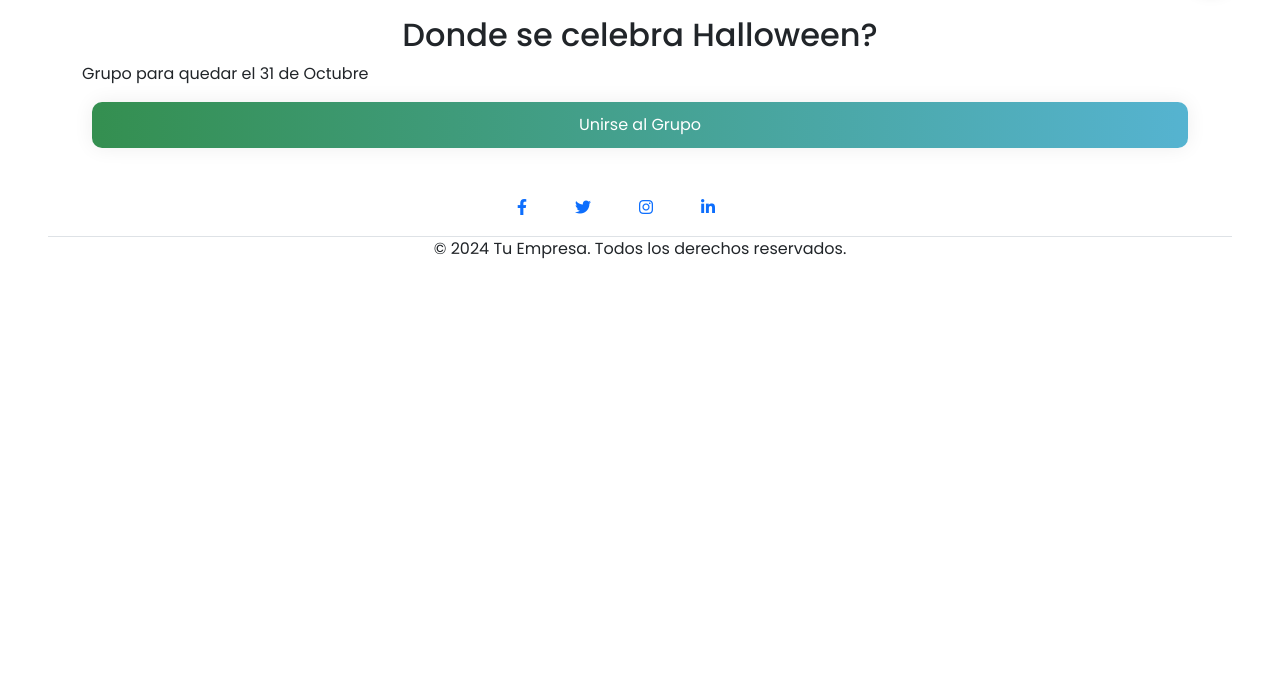
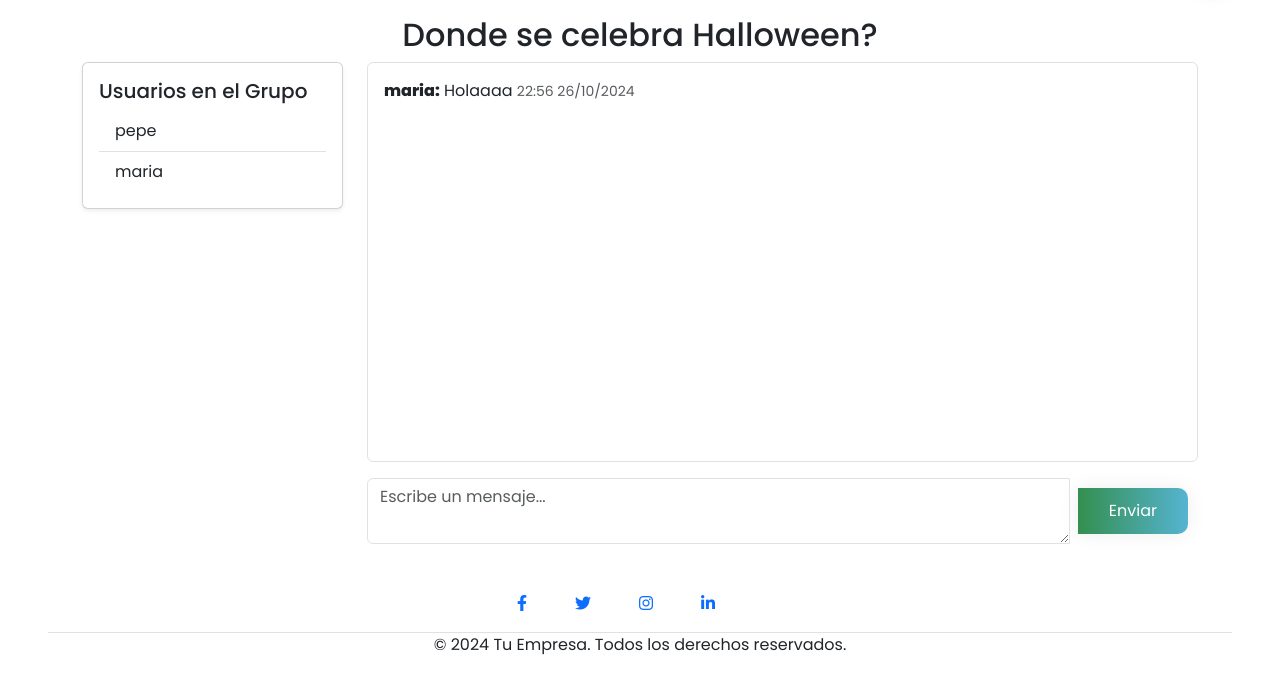
Before and after one commit to Martinez03/EntradasPlus, a Django app: page /grupos/1/ in a window 1280 px wide. Shown: the part 82-776 px from the top of the page. Run offline with Django 5.2, Linux system fonts and the light colour scheme; a user stored in the database is signed in; data comes from the database, SQL or seed files in the repository; both versions use the stored data as it was after the commit.

Commit message:
Mejoras pestaña "Grupos"
Columna de Usuarios en el Chat del Grupo: Muestra los usuarios actuales del grupo en una columna a la izquierda en la página de chat.
Vista de Administración: Permite al administrador aceptar/rechazar solicitudes y expulsar usuarios.
Pop-up para Confirmar Eliminación del Grupo: Añadido en la vista de detalles del grupo para confirmar la eliminación.

```diff
--- a/entradasplus/templates/base.html
+++ b/entradasplus/templates/base.html
@@ -102,12 +102,6 @@
                 <ul class="dropdown-menu dropdown-menu-end shadow" aria-labelledby="avatarDropdown">
                     <li>
                         <a class="dropdown-item" href="/">Perfil</a>
-                    </li>
-                    <li>
-                        <a class="dropdown-item" href="/">sss</a>
-                    </li>
-                    <li>
-                        <hr class="dropdown-divider">
                     </li>
                     <li>
                         <a class="dropdown-item" href="{% url 'logout' %}">Cerrar sesión</a>
--- a/entradasplus/templates/detalles_grupo.html
+++ b/entradasplus/templates/detalles_grupo.html
@@ -3,18 +3,32 @@
 {% block content %}
 <div class="container">
     <h2 class="text-center mt-3">{{ grupo.nombre }}</h2>
-    <p>{{ grupo.descripcion }}</p>
 
-    {% if user in grupo.usuarios.all %}
-        <!-- Mensajes del grupo -->
-        <div id="grupo-mensajes" class="border p-3 rounded mb-3" style="height: 400px; overflow-y: auto;">
+    <div class="row">
+        <!-- Columna de Usuarios -->
+        <div class="col-md-3">
+            <div class="card shadow-sm">
+                <div class="card-body">
+                    <h5>Usuarios en el Grupo</h5>
+                    <ul class="list-group list-group-flush">
+                        {% for usuario in grupo.usuarios.all %}
+                            <li class="list-group-item">{{ usuario.username }}</li>
+                        {% endfor %}
+                    </ul>
+                </div>
+            </div>
+        </div>
+
+        <!-- Columna de Chat -->
+        <div class="col-md-9">
+            <div id="chat-mensajes" class="border p-3 rounded mb-3" style="height: 400px; overflow-y: auto;">
                 {% for mensaje in mensajes %}
                     <div class="mb-2">
                         <strong>{{ mensaje.usuario.username }}:</strong>
                         <span>{{ mensaje.contenido }}</span>
                         <small class="text-muted">{{ mensaje.fecha_creacion|date:"H:i d/m/Y" }}</small>
                         {% if user == grupo.admin %}
-                        <a href="{% url 'eliminar_mensaje_grupo' mensaje.id %}">Eliminar</a>
+                            <a href="{% url 'eliminar_mensaje_grupo' mensaje.id %}" class="text-danger">Eliminar</a>
                         {% endif %}
                     </div>
                 {% empty %}
@@ -30,13 +44,37 @@
                     <button type="submit" class="btn btn-grad ms-2">Enviar</button>
                 </div>
             </form>
-    {% elif grupo.tipo == 'publico' %}
-        <a href="{% url 'unirse_grupo' grupo.id %}" class="btn btn-grad">Unirse al Grupo</a>
-    {% else %}
-        <form method="POST" action="{% url 'solicitar_union_grupo' grupo.id %}">
+        </div>
+    </div>
+
+    <!-- Botones de Administración -->
+    {% if user == grupo.admin %}
+        <div class="d-flex justify-content-between mt-3">
+            <a href="{% url 'gestionar_grupo' grupo.id %}" class="btn btn-grad">Administrar Grupo</a>
+            <button class="btn btn-danger" data-bs-toggle="modal" data-bs-target="#confirmarEliminarModal">Eliminar Grupo</button>
+        </div>
+
+        <!-- Modal de Confirmación para Eliminar Grupo -->
+        <div class="modal fade" id="confirmarEliminarModal" tabindex="-1" aria-labelledby="confirmarEliminarLabel" aria-hidden="true">
+            <div class="modal-dialog">
+                <div class="modal-content">
+                    <div class="modal-header">
+                        <h5 class="modal-title" id="confirmarEliminarLabel">Confirmar Eliminación</h5>
+                        <button type="button" class="btn-close" data-bs-dismiss="modal" aria-label="Close"></button>
+                    </div>
+                    <div class="modal-body">
+                        ¿Estás seguro de que deseas eliminar el grupo "{{ grupo.nombre }}"? Esta acción no se puede deshacer.
+                    </div>
+                    <div class="modal-footer">
+                        <button type="button" class="btn btn-secondary" data-bs-dismiss="modal">Cancelar</button>
+                        <form method="POST" action="{% url 'eliminar_grupo' grupo.id %}">
                             {% csrf_token %}
-            <button type="submit" class="btn btn-grad">Solicitar Unión</button>
+                            <button type="submit" class="btn btn-danger">Eliminar</button>
                         </form>
+                    </div>
+                </div>
+            </div>
+        </div>
     {% endif %}
 </div>
 {% endblock %}
--- a/entradasplus/urls.py
+++ b/entradasplus/urls.py
@@ -31,6 +31,7 @@
     path('grupos/<int:grupo_id>/solicitar_union/', views.solicitar_union_grupo, name='solicitar_union_grupo'),
     path('grupos/<int:grupo_id>/gestionar/', views.gestionar_grupo, name='gestionar_grupo'),
     path('grupos/mensajes/<int:mensaje_id>/eliminar/', views.eliminar_mensaje_grupo, name='eliminar_mensaje_grupo'),
+    path('grupos/<int:grupo_id>/eliminar/', views.eliminar_grupo, name='eliminar_grupo'),
 ]
 
 if settings.DEBUG:
--- a/entradasplus/views.py
+++ b/entradasplus/views.py
@@ -235,9 +235,9 @@
 
 @login_required
 def crear_grupo(request):
-    # Verificar si el usuario ya tiene un grupo creado
-    if Grupo.objects.filter(admin=request.user).exists():
-        messages.warning(request, 'Solo puedes crear un grupo.')
+    # Limitar a 3 grupos por usuario
+    if Grupo.objects.filter(admin=request.user).count() >= 3:
+        messages.warning(request, 'Has alcanzado el límite de 3 grupos. Para crear uno nuevo, debes eliminar alguno existente.')
         return redirect('lista_grupos')
 
     if request.method == 'POST':
@@ -251,7 +251,6 @@
     else:
         form = GrupoForm()
     return render(request, 'crear_grupo.html', {'form': form})
-
 
 def lista_grupos(request):
     grupos = Grupo.objects.all()
@@ -311,28 +310,38 @@
 def gestionar_grupo(request, grupo_id):
     grupo = get_object_or_404(Grupo, pk=grupo_id)
 
-    # Verificar si el usuario es el administrador del grupo
+    # Verificar que el usuario es el administrador del grupo
     if request.user != grupo.admin:
+        messages.error(request, 'No tienes permiso para administrar este grupo.')
         return redirect('detalles_grupo', grupo_id=grupo.id)
 
     solicitudes = SolicitudGrupo.objects.filter(grupo=grupo)
 
     if request.method == 'POST':
         accion = request.POST.get('accion')
-        solicitud_id = request.POST.get('solicitud_id')
-        solicitud = get_object_or_404(SolicitudGrupo, id=solicitud_id)
+        usuario_id = request.POST.get('usuario_id')
 
-        if accion == 'aceptar':
-            grupo.usuarios.add(solicitud.usuario)
-            solicitud.delete()
-            messages.success(request, f"{solicitud.usuario.username} ha sido añadido al grupo.")
-        elif accion == 'rechazar':
-            solicitud.delete()
-            messages.info(request, f"Has rechazado la solicitud de {solicitud.usuario.username}.")
+        # Manejar la aceptación/rechazo de solicitudes
+        if usuario_id:
+            solicitud = get_object_or_404(SolicitudGrupo, id=usuario_id)
+            if accion == 'aceptar':
+                grupo.usuarios.add(solicitud.usuario)
+                solicitud.delete()
+                messages.success(request, f"{solicitud.usuario.username} ha sido añadido al grupo.")
+            elif accion == 'rechazar':
+                solicitud.delete()
+                messages.info(request, f"Has rechazado la solicitud de {solicitud.usuario.username}.")
+
+        # Manejar la expulsión de usuarios
+        elif accion == 'expulsar':
+            usuario = get_object_or_404(User, id=usuario_id)
+            grupo.usuarios.remove(usuario)
+            messages.info(request, f"{usuario.username} ha sido expulsado del grupo.")
 
     return render(request, 'gestionar_grupo.html', {
         'grupo': grupo,
         'solicitudes': solicitudes,
+        'usuarios': grupo.usuarios.all(),
     })
 
 @login_required
@@ -347,3 +356,19 @@
         messages.error(request, 'No tienes permiso para eliminar este mensaje.')
 
     return redirect('detalles_grupo', grupo_id=mensaje.grupo.id)
+
+@login_required
+def eliminar_grupo(request, grupo_id):
+    grupo = get_object_or_404(Grupo, id=grupo_id)
+
+    # Verificar que el usuario es el administrador
+    if request.user != grupo.admin:
+        messages.error(request, 'No tienes permiso para eliminar este grupo.')
+        return redirect('detalles_grupo', grupo_id=grupo.id)
+
+    if request.method == 'POST':
+        grupo.delete()
+        messages.success(request, 'El grupo ha sido eliminado.')
+        return redirect('lista_grupos')
+
+    return render(request, 'confirmar_eliminar_grupo.html', {'grupo': grupo})
```
Also changed, not shown: entradasplus/templates/gestionar_grupo.html (+18 -1 lines), db.sqlite3. Lines whose indentation alone changed are shown as unchanged.
